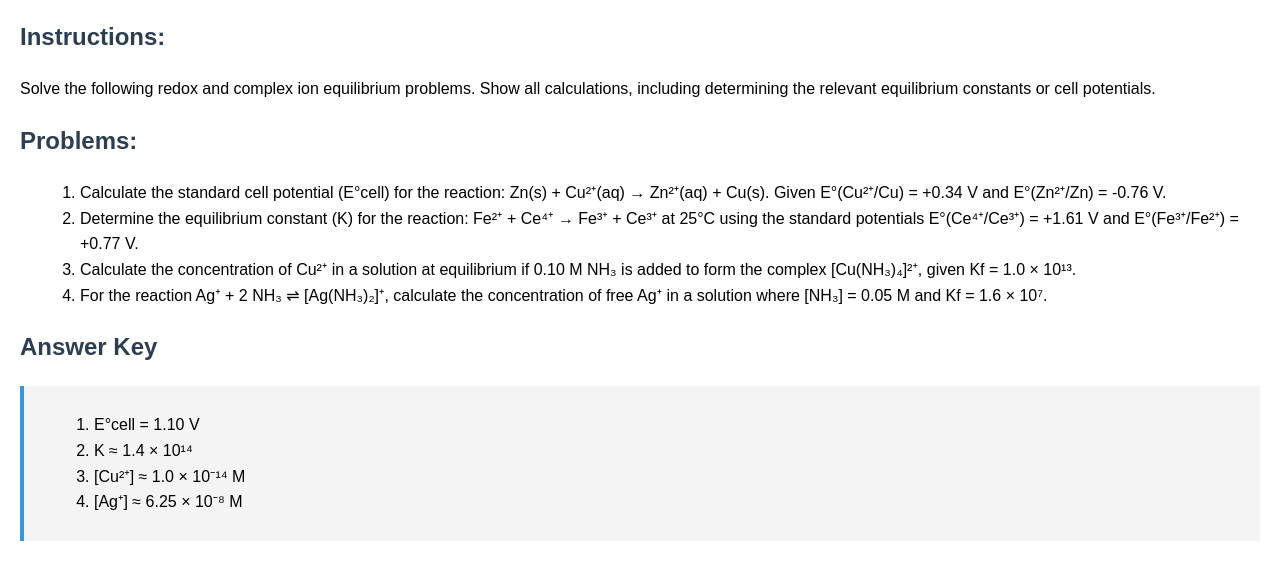
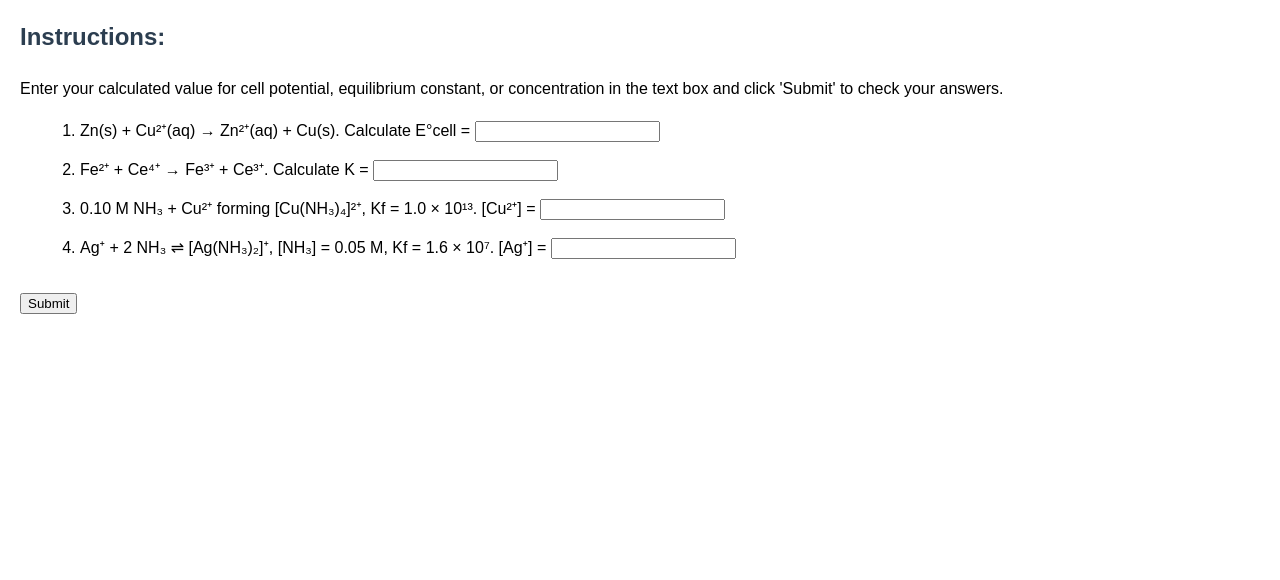
Before and after one commit to vistojo/QuantPrep, a plain HTML site: page redox_complex_ion_problem_set.html in a window 1280 px wide. Shown: the part 76-656 px from the top of the page. Drawn offline with Linux system fonts and the light colour scheme.

Commit message:
Update redox_complex_ion_problem_set.html

```diff
--- a/redox_complex_ion_problem_set.html
+++ b/redox_complex_ion_problem_set.html
@@ -8,7 +8,8 @@
         body { font-family: Arial, sans-serif; margin: 20px; line-height: 1.6; }
         h1, h2 { color: #2C3E50; }
         ol { margin-left: 20px; }
-        .answers { background-color: #F4F4F4; padding: 10px; border-left: 4px solid #3498DB; }
+        .answer-box { margin-bottom: 15px; }
+        .feedback { color: #E74C3C; font-weight: bold; }
     </style>
 </head>
 <body>
@@ -16,25 +17,43 @@
     <h1>Redox & Complex Ion Equilibrium Problem Set (4 Questions)</h1>
 
     <h2>Instructions:</h2>
-    <p>Solve the following redox and complex ion equilibrium problems. Show all calculations, including determining the relevant equilibrium constants or cell potentials.</p>
+    <p>Enter your calculated value for cell potential, equilibrium constant, or concentration in the text box and click 'Submit' to check your answers.</p>
 
-    <h2>Problems:</h2>
-    <ol>
-        <li>Calculate the standard cell potential (E°cell) for the reaction: Zn(s) + Cu²⁺(aq) → Zn²⁺(aq) + Cu(s). Given E°(Cu²⁺/Cu) = +0.34 V and E°(Zn²⁺/Zn) = -0.76 V.</li>
-        <li>Determine the equilibrium constant (K) for the reaction: Fe²⁺ + Ce⁴⁺ → Fe³⁺ + Ce³⁺ at 25°C using the standard potentials E°(Ce⁴⁺/Ce³⁺) = +1.61 V and E°(Fe³⁺/Fe²⁺) = +0.77 V.</li>
-        <li>Calculate the concentration of Cu²⁺ in a solution at equilibrium if 0.10 M NH₃ is added to form the complex [Cu(NH₃)₄]²⁺, given Kf = 1.0 × 10¹³.</li>
-        <li>For the reaction Ag⁺ + 2 NH₃ ⇌ [Ag(NH₃)₂]⁺, calculate the concentration of free Ag⁺ in a solution where [NH₃] = 0.05 M and Kf = 1.6 × 10⁷.</li>
-    </ol>
+    <form id="redoxForm">
+        <ol>
+            <li>Zn(s) + Cu²⁺(aq) → Zn²⁺(aq) + Cu(s). Calculate E°cell = <input type="text" class="answer-box" id="q1"></li>
+            <li>Fe²⁺ + Ce⁴⁺ → Fe³⁺ + Ce³⁺. Calculate K = <input type="text" class="answer-box" id="q2"></li>
+            <li>0.10 M NH₃ + Cu²⁺ forming [Cu(NH₃)₄]²⁺, Kf = 1.0 × 10¹³. [Cu²⁺] = <input type="text" class="answer-box" id="q3"></li>
+            <li>Ag⁺ + 2 NH₃ ⇌ [Ag(NH₃)₂]⁺, [NH₃] = 0.05 M, Kf = 1.6 × 10⁷. [Ag⁺] = <input type="text" class="answer-box" id="q4"></li>
+        </ol>
+        <button type="button" onclick="checkAnswers()">Submit</button>
+    </form>
 
-    <h2>Answer Key</h2>
-    <div class="answers">
-        <ol>
-            <li>E°cell = 1.10 V</li>
-            <li>K ≈ 1.4 × 10¹⁴</li>
-            <li>[Cu²⁺] ≈ 1.0 × 10⁻¹⁴ M</li>
-            <li>[Ag⁺] ≈ 6.25 × 10⁻⁸ M</li>
-        </ol>
-    </div>
+    <div id="feedbackContainer"></div>
+
+    <script>
+        const answers = {
+            q1: '1.10',
+            q2: '1.4e14',
+            q3: '1e-14',
+            q4: '6.25e-8'
+        };
+
+        function checkAnswers() {
+            let feedbackHTML = '<h2>Feedback</h2><ol>';
+            for (let i = 1; i <= 4; i++) {
+                let userAnswer = document.getElementById('q' + i).value.trim();
+                let correctAnswer = answers['q' + i];
+                if(userAnswer.toLowerCase() === correctAnswer.toLowerCase()) {
+                    feedbackHTML += `<li>Question ${i}: Correct!</li>`;
+                } else {
+                    feedbackHTML += `<li>Question ${i}: Incorrect. Correct answer is ${correctAnswer}</li>`;
+                }
+            }
+            feedbackHTML += '</ol>';
+            document.getElementById('feedbackContainer').innerHTML = feedbackHTML;
+        }
+    </script>
 
 </body>
 </html>
```
